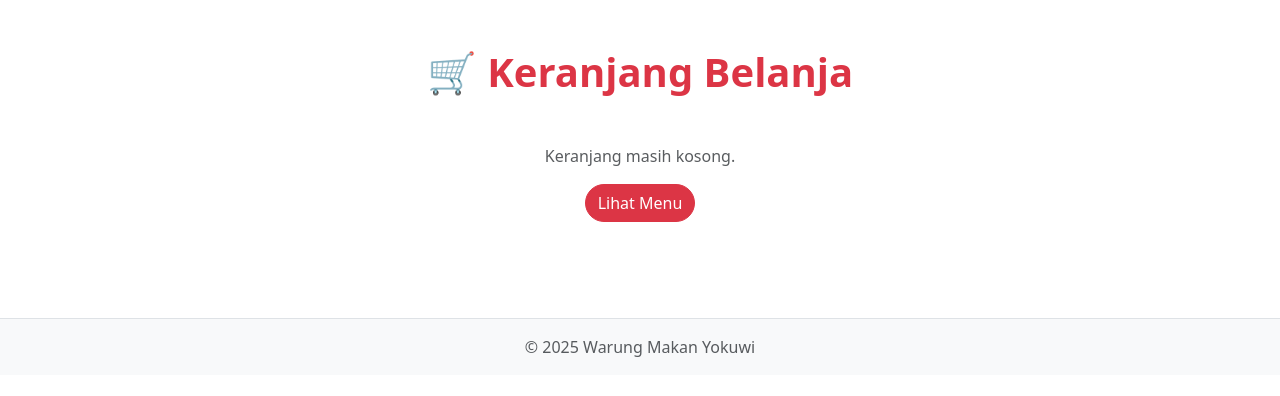
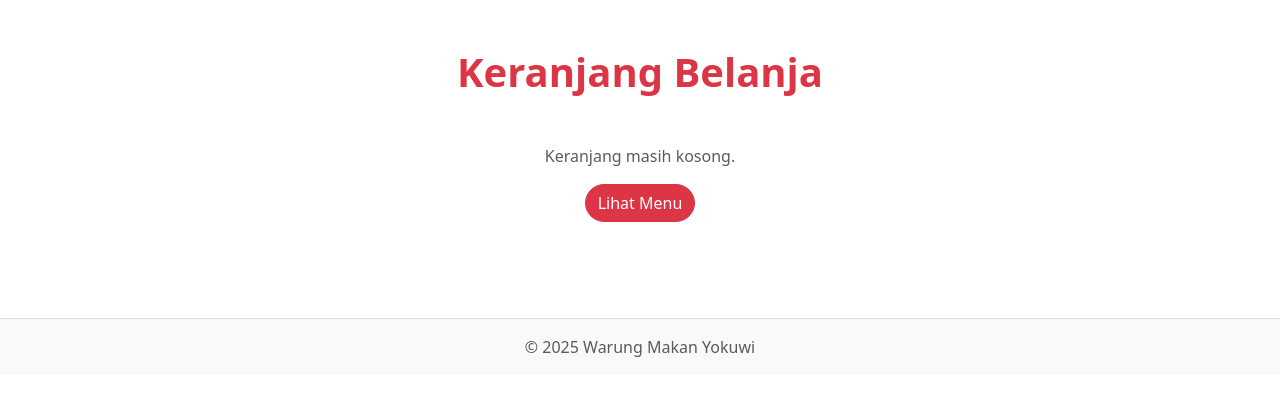
Before and after one commit to ProyekInformatika-Warung-Makan-Yokuwi/Project-Informatics, a CodeIgniter 4 app: the page made by app/Views/cart.php in a window 1280 px wide. Shown: the part 74-470 px from the top of the page. Run offline with PHP 8.4 and a stand-in for CodeIgniter, Linux system fonts and the light colour scheme; the template is opened without the code that fills it, so the values that code supplies are empty; some libraries are stand-ins or nearby versions.

Commit message:
keranjang

```diff
--- a/app/Views/cart.php
+++ b/app/Views/cart.php
@@ -3,7 +3,7 @@
 
 <section class="py-5">
   <div class="container">
-    <h1 class="fw-bold text-center text-danger mb-5">🛒 Keranjang Belanja</h1>
+    <h1 class="fw-bold text-center text-danger mb-5">Keranjang Belanja</h1>
 
     <?php if (!empty($cart)): ?>
       <form action="<?= site_url('cart/checkout') ?>" method="post" id="cartForm">
```
